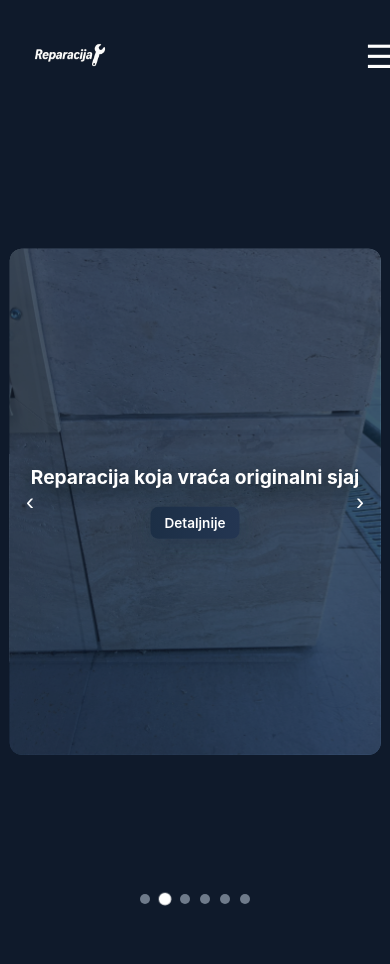
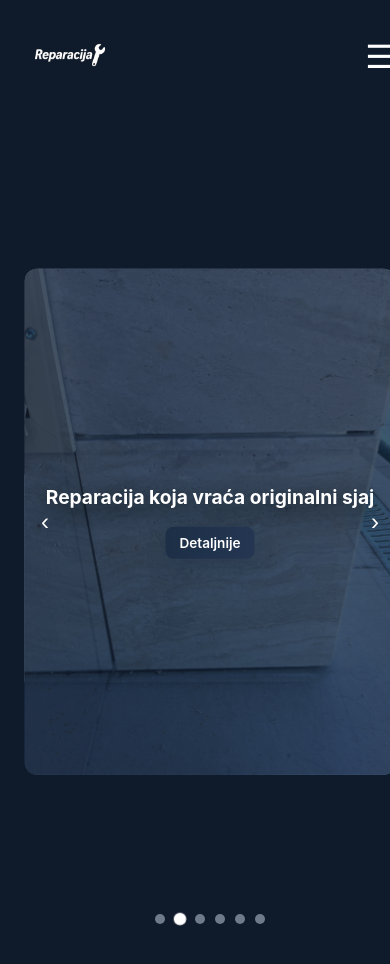
Before and after one commit to sandrasavkovic/ReparacijaSite, a React (Create React App) app in the folder reparacija/: page / in a window 390 px wide. Shown: the top 964 px of the page. Before the commit the page ends 924 px from the top, so only its background shows below. Built offline with nearby package versions, Linux system fonts and the light colour scheme; no server answers.

Commit message:
changes for homepage

```diff
--- a/reparacija/src/Home.css
+++ b/reparacija/src/Home.css
@@ -157,6 +157,11 @@ html, body {
 /* responsiveness */
 /* responsiveness za tablet/mobilni */
 @media (max-width: 1024px) {
+  .carousel-container
+  {
+        padding: 20px 15px;
+
+  }
   .carousel-text {
     font-size: 2rem; /* manji naslov za tablete */
   }
```
